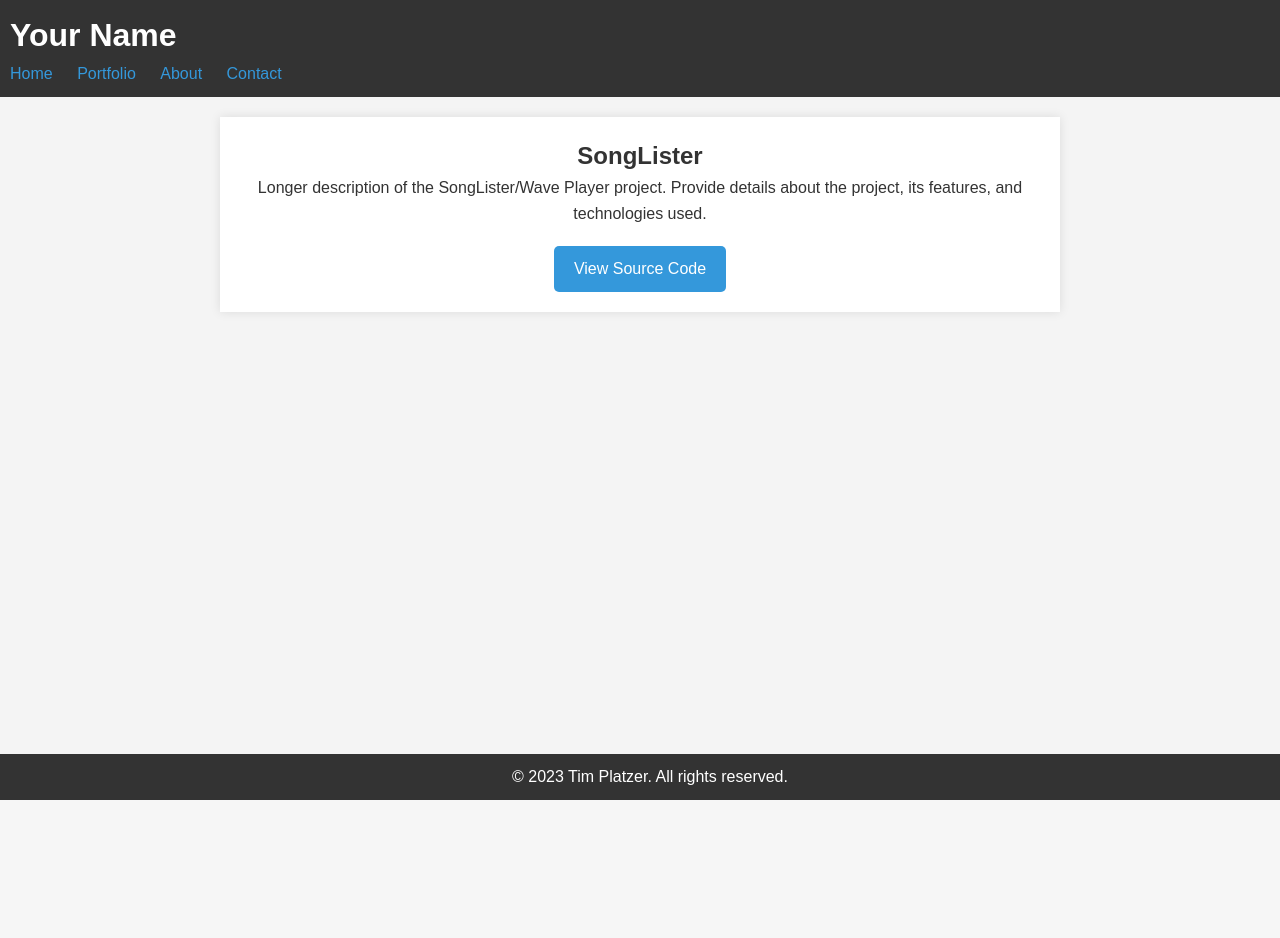
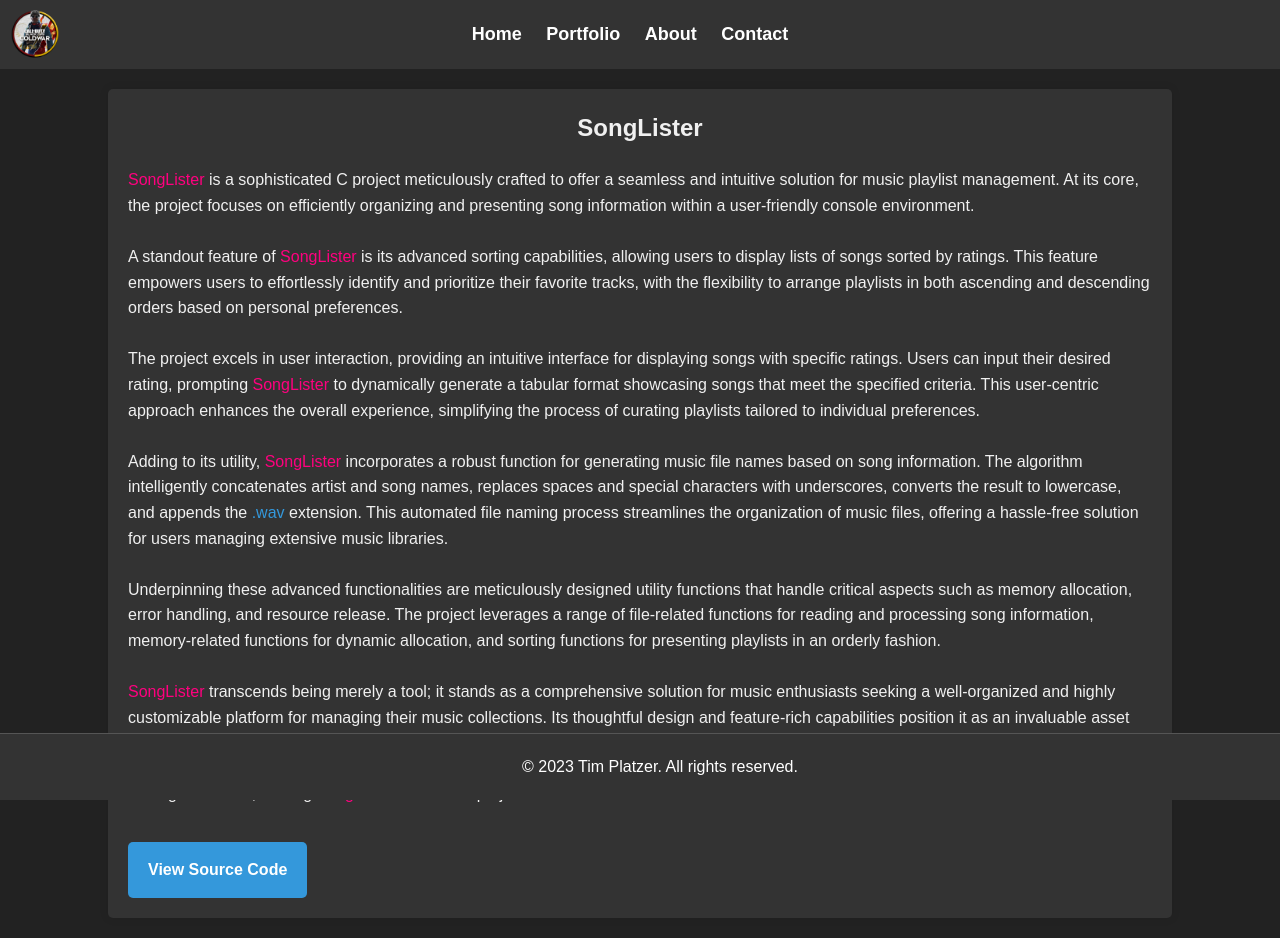
Before and after one commit to EpicGamer4088/EpicGamer4088.github.io, a PHP site: page /portfolio/songlister.html in a window 1280 px wide. Before the commit the page ends 800 px from the top, so only its background shows below. Run offline with PHP 8.4, Linux system fonts and the light colour scheme.

Commit message:
added SongLister Project and changed the layout and structure of the website and the singel sites within it.

```diff
--- a/about.html
+++ b/about.html
@@ -11,7 +11,9 @@
 <body>
 
 <header>
-    <h1>Your Name</h1>
+    <a href="index.html">
+        <img src="./img/logo.png" alt="Logo">
+    </a>
     <nav>
         <ul>
             <li><a href="index.html">Home</a></li>
--- a/contact.html
+++ b/contact.html
@@ -11,7 +11,9 @@
 <body>
 
 <header>
-    <h1>Your Name</h1>
+    <a href="index.html">
+        <img src="./img/logo.png" alt="Logo">
+    </a>
     <nav>
         <ul>
             <li><a href="index.html">Home</a></li>
--- a/css/style.css
+++ b/css/style.css
@@ -8,42 +8,124 @@ body, h1, h2, h3, p, ul, li {
 body {
     font-family: 'Arial', sans-serif;
     line-height: 1.6;
-    background-color: #f4f4f4;
-    color: #333;
+    background-color: #222;
+    color: #fff;
 }
 
+/* Header styles */
 header {
     background-color: #333;
-    color: #fff;
-    padding: 10px;
+    padding: 20px;
+    text-align: center;
+    position: relative;
+}
+
+/* Add a thicker lighter stripe above and below the header */
+header::before,
+header::after {
+    content: "";
+    display: block;
+    position: absolute;
+    left: 0;
+    width: 100%;
+    height: 20px;
+    background-color: #00a1e4;
+    z-index: -1;
+}
+
+header::before {
+    top: 0;
+}
+
+header::after {
+    bottom: 0;
+}
+
+header img {
+    width: 50px;
+    height: auto;
+    position: absolute;
+    top: 10px;
+    left: 10px;
 }
 
 nav ul {
     list-style: none;
+    text-align: center;
 }
 
 nav ul li {
     display: inline-block;
     margin-right: 20px;
+    font-size: 18px;
 }
 
 a {
     text-decoration: none;
-    color: #3498db;
+    color: #fff;
+    font-weight: bold;
 }
 
 /* Main section styles */
 section {
-    max-width: 800px;
+    max-width: 80%; /* Updated to 80% of the width */
     margin: 20px auto;
     padding: 20px;
-    background-color: #fff;
+    background-color: #333; /* Lighter color for the content area */
     box-shadow: 0 0 10px rgba(0, 0, 0, 0.1);
+    border-radius: 5px;
+    color: #f0f0f0; /* Adjusted text color */
+}
+
+/* Centering section headings */
+section h2 {
+    text-align: center;
+    margin-bottom: 20px; /* Hier den gewünschten Abstand einfügen */
+}
+
+/* Farbe für den zusätzlichen Text anpassen */
+section .welcome-text {
+    text-align: center;
+    color: #aabbcc;
+}
+
+/* Project container styles */
+.project {
+    background-color: #2c2c2c;
+    padding: 20px;
+    border-radius: 10px;
+    box-shadow: 0 0 15px rgba(0, 0, 0, 0.1);
+    margin-bottom: 20px;
+    overflow: hidden; /* Clearfix for child floats */
+}
+
+.project h3 {
+    color: #fff;
+}
+
+.project p {
+    color: #88aabb;
+}
+
+/* Adjusted color for the "Learn more" link */
+.project a {
+    display: inline-block;
+    padding: 10px 15px;
+    background-color: #3498db;
+    color: #fff;
+    text-align: center;
+    text-decoration: none;
+    border-radius: 5px;
+    margin-top: 15px;
+}
+
+.project a:hover {
+    background-color: #2980b9;
 }
 
 /* Project details styles */
 #project-details {
-    text-align: center;
+    text-align: left;
 }
 
 .project-description {
@@ -52,12 +134,13 @@ section {
 
 .project-links a {
     display: inline-block;
-    padding: 10px 20px;
+    padding: 15px 20px;
     background-color: #3498db;
     color: #fff;
     text-align: center;
     text-decoration: none;
     border-radius: 5px;
+    margin-top: 15px;
 }
 
 .project-links a:hover {
@@ -67,9 +150,10 @@ section {
 /* Footer styles */
 footer {
     text-align: center;
-    padding: 10px;
+    padding: 20px;
     background-color: #333;
     color: #fff;
+    border-top: 1px solid #555;
     position: fixed;
     width: 100%;
     bottom: 0;
@@ -77,8 +161,21 @@ footer {
 
 /* Responsive styles */
 @media screen and (max-width: 600px) {
-    header nav ul li {
+    nav ul {
+        position: static;
+        transform: none;
+        text-align: left;
+        margin-top: 10px;
+    }
+
+    nav ul li {
         display: block;
         margin: 10px 0;
+        font-size: 16px;
+    }
+
+    header img {
+        width: 100px;
+        height: auto;
     }
 }
--- a/imprint.html
+++ b/imprint.html
@@ -11,7 +11,9 @@
 <body>
 
 <header>
-    <h1>Your Name</h1>
+    <a href="index.html">
+        <img src="./img/logo.png" alt="Logo">
+    </a>
     <nav>
         <ul>
             <li><a href="index.html">Home</a></li>
--- a/portfolio/index.html
+++ b/portfolio/index.html
@@ -11,7 +11,9 @@
 <body>
 
 <header>
-    <h1>Your Name</h1>
+    <a href="../index.html">
+        <img src="../img/logo.png" alt="Logo">
+    </a>
     <nav>
         <ul>
             <li><a href="../index.html">Home</a></li>
--- a/portfolio/songlister.html
+++ b/portfolio/songlister.html
@@ -11,7 +11,9 @@
 <body>
 
 <header>
-    <h1>Your Name</h1>
+    <a href="../index.html">
+        <img src="../img/logo.png" alt="Logo">
+    </a>
     <nav>
         <ul>
             <li><a href="../index.html">Home</a></li>
@@ -26,8 +28,44 @@
     <h2>SongLister</h2>
 
     <div class="project-description">
-        <p>Longer description of the SongLister/Wave Player project. Provide details about the project, its features, and technologies used.</p>
+        <p>
+            <span style="color: #FF007F;">SongLister</span> is a sophisticated C project meticulously crafted to offer a seamless
+            and intuitive solution for music playlist management. At its core, the project focuses on efficiently
+            organizing and presenting song information within a user-friendly console environment. <br><br>
+
+            A standout feature of <span style="color: #FF007F;">SongLister</span> is its advanced sorting capabilities, allowing users to
+            display lists of songs sorted by ratings. This feature empowers users to effortlessly
+            identify and prioritize their favorite tracks, with the flexibility to arrange playlists
+            in both ascending and descending orders based on personal preferences. <br><br>
+
+            The project excels in user interaction, providing an intuitive interface for displaying songs
+            with specific ratings. Users can input their desired rating, prompting <span style="color: #FF007F;">SongLister</span> to
+            dynamically generate a tabular format showcasing songs that meet the specified criteria.
+            This user-centric approach enhances the overall experience, simplifying the process of curating
+            playlists tailored to individual preferences. <br><br>
+
+            Adding to its utility, <span style="color: #FF007F;">SongLister</span> incorporates a robust function for generating music
+            file names based on song information. The algorithm intelligently concatenates artist and song names,
+            replaces spaces and special characters with underscores, converts the result to lowercase,
+            and appends the <span style="color: #3498db;">.wav</span> extension. This automated file naming process
+            streamlines the organization of music files, offering a hassle-free solution for users managing extensive music libraries. <br><br>
+
+            Underpinning these advanced functionalities are meticulously designed utility functions that
+            handle critical aspects such as memory allocation, error handling, and resource release.
+            The project leverages a range of file-related functions for reading and processing song information,
+            memory-related functions for dynamic allocation, and sorting functions for presenting playlists in an orderly fashion. <br><br>
+
+            <span style="color: #FF007F;">SongLister</span> transcends being merely a tool; it stands as a comprehensive solution for
+            music enthusiasts seeking a well-organized and highly customizable platform for
+            managing their music collections. Its thoughtful design and feature-rich capabilities
+            position it as an invaluable asset for anyone dedicated to optimizing their
+            music playlist management experience. This project is implemented in C, showcasing a blend of
+            efficient algorithms and careful consideration of user experience principles. The culmination
+            of these elements results in a powerful and versatile music management tool,
+            making <span style="color: #FF007F;">SongLister</span> a standout project in the realm of music software.
+        </p>
     </div>
+
 
     <div class="project-links">
         <a href="../projects/songlister/code.html">View Source Code</a>
--- a/portfolio/superfranz.html
+++ b/portfolio/superfranz.html
@@ -11,7 +11,9 @@
 <body>
 
 <header>
-    <h1>Tim Platzer</h1>
+    <a href="../index.html">
+        <img src="../img/logo.png" alt="Logo">
+    </a>
     <nav>
         <ul>
             <li><a href="../index.html">Home</a></li>
--- a/portfolio/tic-tac-toe.html
+++ b/portfolio/tic-tac-toe.html
@@ -11,7 +11,9 @@
 <body>
 
 <header>
-    <h1>Tim Platzer</h1>
+    <a href="../index.html">
+        <img src="../img/logo.png" alt="Logo">
+    </a>
     <nav>
         <ul>
             <li><a href="../index.html">Home</a></li>
--- a/projects.html
+++ b/projects.html
@@ -11,7 +11,9 @@
 <body>
 
 <header>
-    <h1>Your Name</h1>
+    <a href="index.html">
+        <img src="./img/logo.png" alt="Logo">
+    </a>
     <nav>
         <ul>
             <li><a href="index.html">Home</a></li>
--- a/projects/songlister/code.html
+++ b/projects/songlister/code.html
@@ -11,7 +11,9 @@
 <body>
 
 <header>
-    <h1>Tim Platzer</h1>
+    <a href="../../index.html">
+        <img src="../../img/logo.png" alt="Logo">
+    </a>
     <nav>
         <ul>
             <li><a href="../../index.html">Home</a></li>
--- a/projects/superfranz/code.html
+++ b/projects/superfranz/code.html
@@ -11,7 +11,9 @@
 <body>
 
 <header>
-    <h1>Tim Platzer</h1>
+    <a href="../../index.html">
+        <img src="../../img/logo.png" alt="Logo">
+    </a>
     <nav>
         <ul>
             <li><a href="../../index.html">Home</a></li>
--- a/projects/tic-tac-toe/code.html
+++ b/projects/tic-tac-toe/code.html
@@ -11,7 +11,9 @@
 <body>
 
 <header>
-    <h1>Tim Platzer</h1>
+    <a href="../../index.html">
+        <img src="../../img/logo.png" alt="Logo">
+    </a>
     <nav>
         <ul>
             <li><a href="../../index.html">Home</a></li>
```
Also changed, not shown: index.html (+14 -11 lines), img/logo.png (added).
